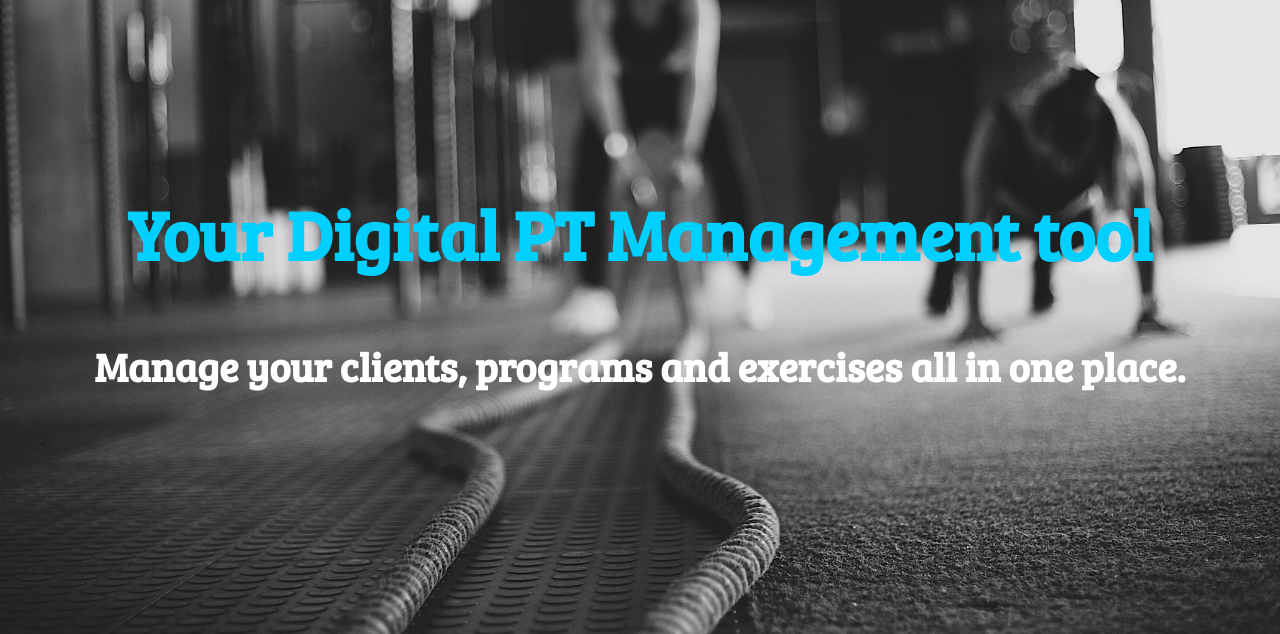
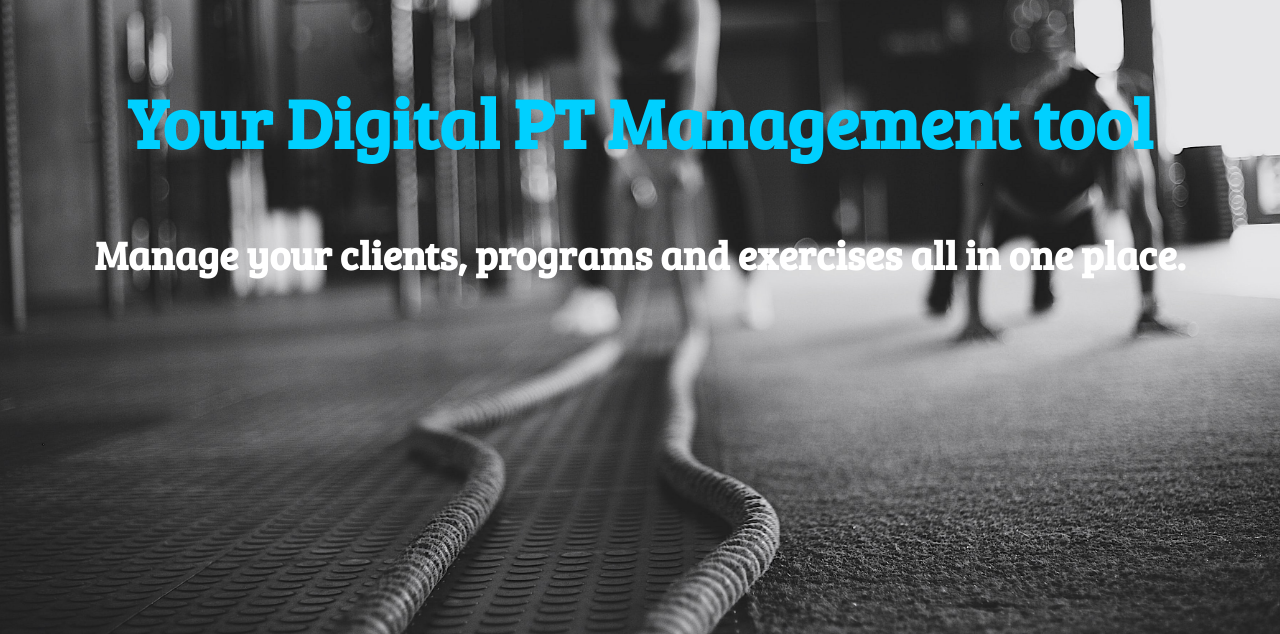
Before and after one commit to RomainLando/personal_trainer_tool, a Flask app: page / in a window 1280 px wide. Shown: the part 166-800 px from the top of the page. Run offline with Flask 2, Linux system fonts and the light colour scheme.

Commit message:
:lipstick: more small style fixes

```diff
--- a/static/css/style.css
+++ b/static/css/style.css
@@ -134,7 +134,7 @@ a {
 }
 
 .container {
-    margin: 10% 1rem;
+    margin: 1rem 1rem;
     display: flex;
     justify-content: center;
     align-items: center;
```
Also changed, not shown: other parts of static/css/style.css (+1 -0 lines).
